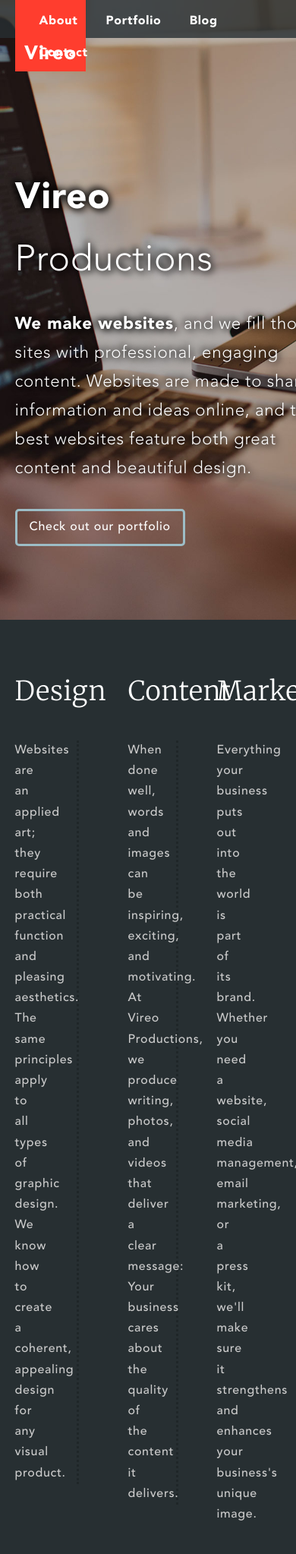
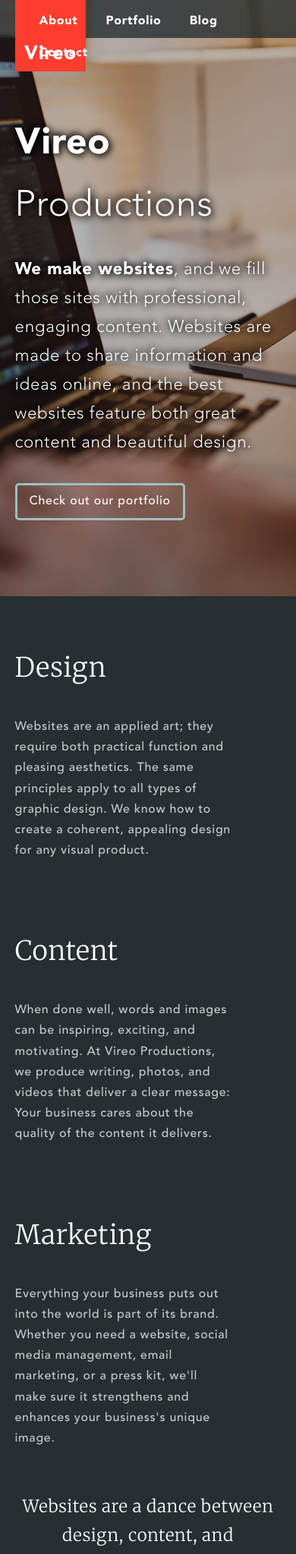
Before and after one commit to 7Mears/vireo, a WordPress theme: the page made by themes/vireo/front-page.php in a window 390 px wide; the page is wider, and only the part inside the window is pictured. Shown: the top 2046 px of that part at 76% size. Run offline with PHP 8.4 and a stand-in for WordPress, Linux system fonts and the light colour scheme; the site name, menu and one post (Sample post) are stand-ins, and other content is empty; some libraries are stand-ins or nearby versions.

Commit message:
frontpage responsive start

```diff
--- a/themes/vireo/sass/theme/_frontpage.scss
+++ b/themes/vireo/sass/theme/_frontpage.scss
@@ -14,6 +14,10 @@
   padding: 150px 0 100px 0;
   position: relative;
   height: 100vh;
+
+  @include bp-medium {
+    height: 100%;
+  }
 }
 
 .hero-title,
@@ -31,12 +35,20 @@
   span {
     font-weight: 100;
   }
+
+  @include bp-medium {
+    padding-top: 0;
+  }
 }
 
 .hero-info {
   @include font-size(1.4);
   font-weight: 100;
   width: 400px;
+
+  @include bp-medium {
+    width: 100%;
+  }
 }
 
 // services
@@ -88,6 +100,13 @@
 
   .bar {
     border-right: $border-size dotted rgba(0,0,0,0.2);
+
+    @include bp-medium { border: 0; }
+  }
+
+  @include bp-medium {
+    width: 100%;
+    padding: $padding-main 0;
   }
 }
 
--- a/themes/vireo/sass/theme/_main.scss
+++ b/themes/vireo/sass/theme/_main.scss
@@ -64,7 +64,7 @@
 
 
 // Wordpress admin bar to bottom
-body {
+/* body {
     margin-top: -28px;
     padding-bottom: 28px;
     }
@@ -80,4 +80,4 @@
     }
     #wpadminbar .quicklinks .menupop ul {
         bottom: 28px;
-    }
+    } */
--- a/themes/vireo/sass/theme/_portfolio.scss
+++ b/themes/vireo/sass/theme/_portfolio.scss
@@ -15,7 +15,7 @@
   }
 
   h4 {
-    margin-bottom: 0;
+    margin: 0;
   }
 }
 
--- a/themes/vireo/style.css
+++ b/themes/vireo/style.css
@@ -811,28 +811,23 @@
   display: none;
 }
 
-body {
+/* body {
     margin-top: -28px;
     padding-bottom: 28px;
     }
-
     body.admin-bar #wphead {
        padding-top: 0;
     }
-
     body.admin-bar #footer {
        padding-bottom: 28px;
     }
-
     #wpadminbar {
         top: auto !important;
         bottom: 0;
     }
-
     #wpadminbar .quicklinks .menupop ul {
         bottom: 28px;
-}
-
+    } */
 .site-header {
   background-color: rgba(39, 47, 50, 0.8);
   position: fixed;
@@ -905,6 +900,11 @@
   position: relative;
   height: 100vh;
 }
+@media only screen and (max-width: 50em) {
+  .home-hero {
+    height: 100%;
+  }
+}
 
 .hero-title,
 .hero-info {
@@ -921,6 +921,11 @@
 .hero-title span {
   font-weight: 100;
 }
+@media only screen and (max-width: 50em) {
+  .hero-title {
+    padding-top: 0;
+  }
+}
 
 .hero-info {
   font-size: 22.4px;
@@ -928,6 +933,11 @@
   font-weight: 100;
   width: 400px;
 }
+@media only screen and (max-width: 50em) {
+  .hero-info {
+    width: 100%;
+  }
+}
 
 .home-services {
   background: #272F32;
@@ -969,6 +979,17 @@
 }
 .home-services-section .bar {
   border-right: 3px dotted rgba(0, 0, 0, 0.2);
+}
+@media only screen and (max-width: 50em) {
+  .home-services-section .bar {
+    border: 0;
+  }
+}
+@media only screen and (max-width: 50em) {
+  .home-services-section {
+    width: 100%;
+    padding: 2em 0;
+  }
 }
 
 .home-blog {
@@ -1407,7 +1428,7 @@
   text-decoration: none;
 }
 .portfolio-archive-post h4 {
-  margin-bottom: 0;
+  margin: 0;
 }
 
 .portfolio-archive-post--content,
```
Lines whose indentation alone changed are shown as unchanged.
